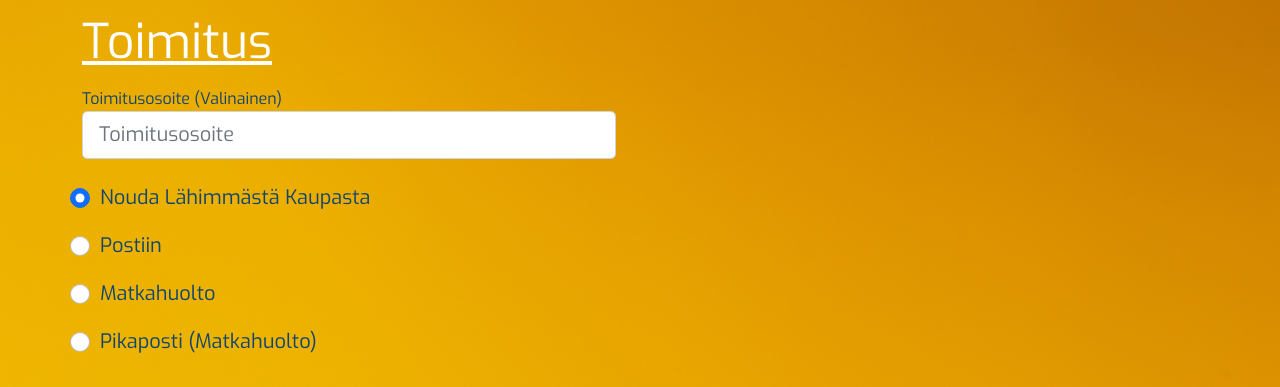
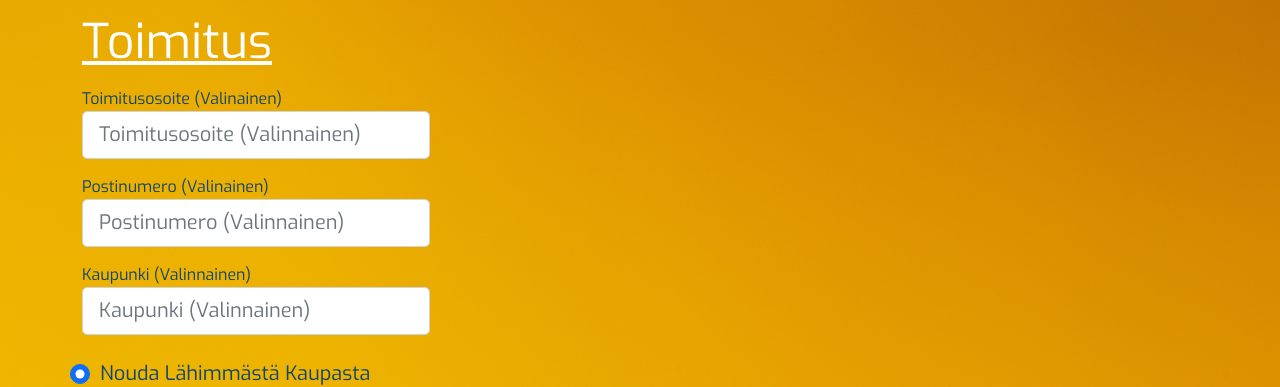
Before and after one commit to n0laja00/kirjakauppa, a React (Create React App) app: page /registryComponents/Registry in a window 1280 px wide. Shown: the part 953-1340 px from the top of the page. Built offline with nearby package versions, Linux system fonts and the light colour scheme; no server answers.

Commit message:
Ostoskorin responsiivisuutta ja tilauksen priimausta

```diff
--- a/src/cartComponents/CartDetails.js
+++ b/src/cartComponents/CartDetails.js
@@ -53,12 +53,12 @@ const CartDetails = ({item, handleDelete, kassa}) /*item annetaan alas proppina*
             <li className="row">
                 {book.map(el => (
                     <div className="">
-                        <div className="float-start d-none d-lg-block">
-                            <img className="cartItemImg img-fluid col-4" src={imgURL + el.kuva} alt={el.kirjaNimi} />
+                        <div className="float-start d-none d-lg-block col-6">
+                            <img className="cartItemImg img-fluid col-sm-4 col-md-2 col-lg-2" src={imgURL + el.kuva} alt={el.kirjaNimi} />
                         </div>
 
                         <Link to={'/BookDetails/'+ el.kirjaNro} className="link">
-                            <h4 className="text-lg-end text-md-center text-sm-center">{el.kirjaNro} {el.kirjaNimi}</h4>
+                            <h4 className="text-lg-end text-md-center text-md-sm text-sm-center text-break">{el.kirjaNro} {el.kirjaNimi}</h4>
                             <p className="text-lg-end text-md-center text-sm-center"> {el.sukunimi}, {el.etunimi} </p>
                         </Link>
 
--- a/src/registryComponents/Registry.js
+++ b/src/registryComponents/Registry.js
@@ -17,13 +17,21 @@ export default function Registry() {
     const [paymentMethod, setPaymentMethod] = useState('lasku');
     const [shippingAddress, setShippingAddress] = useState('');
     const [shippingMethod, setShippingMethod] = useState('lähinKauppa');
+    const [shippingPostalCode, setShippingPostalCode] = useState('');
+    const [shippingCity, setShippingCity] = useState('');
 
 
 
     function handleSubmit (e) {
         if (shippingAddress.length <= 0) {
             setShippingAddress(address);
-        }
+        };
+        if (shippingPostalCode.length <= 0) {
+            setShippingPostalCode(postalCode);
+        };
+        if (shippingCity.length <= 0) {
+            setShippingCity(city);
+        };
         e.preventDefault();
         const URL = 'http://localhost/kirjakauppa/';
         let status = 0;
@@ -46,6 +54,8 @@ export default function Registry() {
                 maksutapa: paymentMethod,
                 toimitusosoite: shippingAddress,
                 toimitustapa: shippingMethod,
+                toimituspostitmp: shippingCity,
+                toimituspostinro: shippingPostalCode
             })
         })
         .then(res=> {
@@ -73,6 +83,8 @@ export default function Registry() {
         setPaymentMethod('');
         setShippingAddress('');
         setShippingMethod('');
+        setShippingPostalCode('');
+        setShippingCity('');
         localStorage.setItem('cart', JSON.stringify([]));
 
     };
@@ -90,7 +102,7 @@ export default function Registry() {
         <div className="row">
             <h1 className=" col mt-2">Kassa</h1>
             <div className="row">
-                <form className="col-sm-12 col-md-12 col-lg-6" onSubmit={handleSubmit}>
+                <form className="col-sm-12 col-md-12 col-lg-4" onSubmit={handleSubmit}>
                     <div className="col mt-3 ">
                         <div className="row">
                             <label className="float-start col">Etunimi
@@ -135,7 +147,17 @@ export default function Registry() {
                         </div>
                         <div className="mt-3 row">
                             <label>Toimitusosoite (Valinainen)
-                                <input type="text" value={shippingAddress} maxlength="50" className="form-control form-control-lg" name="shippingAddress" placeholder="Toimitusosoite" onChange={e => setShippingAddress(e.target.value)}/>
+                                <input type="text" value={shippingAddress} maxlength="50" className="form-control form-control-lg" name="shippingAddress" placeholder="Toimitusosoite (Valinnainen)" onChange={e => setShippingAddress(e.target.value)}/>
+                            </label>
+                        </div>
+                        <div className="mt-3 row">
+                            <label>Postinumero (Valinainen)
+                                <input type="text" value={shippingPostalCode} minlength="4" maxlength="5" required className="form-control form-control-lg" name="shippingPostalCode" placeholder="Postinumero (Valinnainen)" onChange={e => setShippingPostalCode(e.target.value)}/>
+                            </label>
+                        </div>
+                        <div className="mt-3 row">
+                            <label>Kaupunki (Valinnainen)
+                                <input type="text" value={shippingCity} required className="form-control form-control-lg" name="shippingCity" placeholder="Kaupunki (Valinnainen)" onChange={e => setShippingCity(e.target.value)}/>
                             </label>
                         </div>
                         <div className="mt-3 row">
@@ -158,8 +180,8 @@ export default function Registry() {
                                 </label>
                             </div>
                             <div className="form-check form-control-lg">
-                                <input className="form-check-input" type="radio" name="shippingMethod" id="shippingMethodRadios3" value="pikaposti" onClick={e => setShippingMethod(e.target.value)}/>
-                                <label className="form-check-label" for="shippingMethodRadios3">
+                                <input className="form-check-input" type="radio" name="shippingMethod" id="shippingMethodRadios4" value="pikaposti" onClick={e => setShippingMethod(e.target.value)}/>
+                                <label className="form-check-label" for="shippingMethodRadios4">
                                     Pikaposti (Matkahuolto)
                                 </label>
                             </div>
@@ -187,7 +209,7 @@ export default function Registry() {
                         <button type="submit" class="btn btn-primary">Tilaa</button>
                     </div>
                 </form>
-            <div className="col-sm-12 col-md-12 col-lg-6">
+            <div className="col-sm-12 col-md-12 col-lg-8">
                 <div className="ms-5 mt-2 h-25 w-75 d-inline-block float-md-end float-sm-center">
                     <CartContextProvider>
                         <CartList kassa={kassa}></CartList>
```
